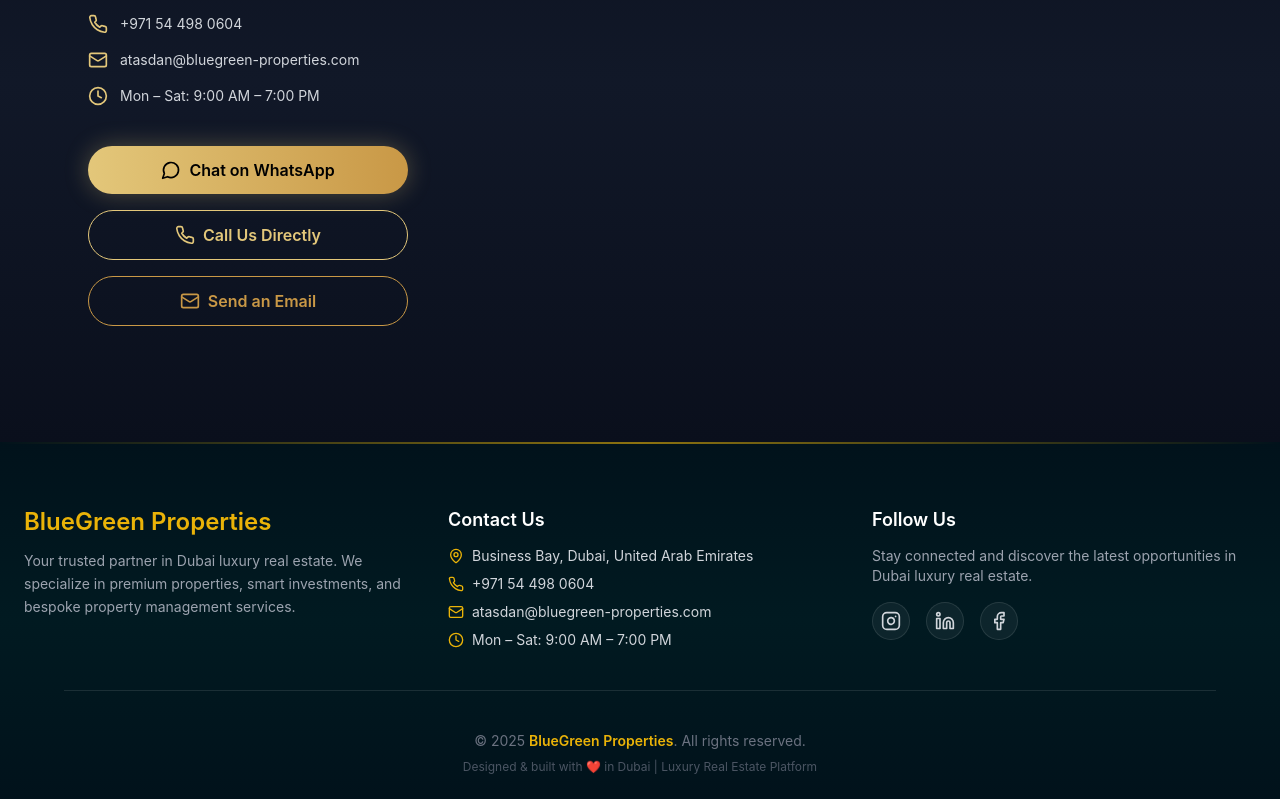
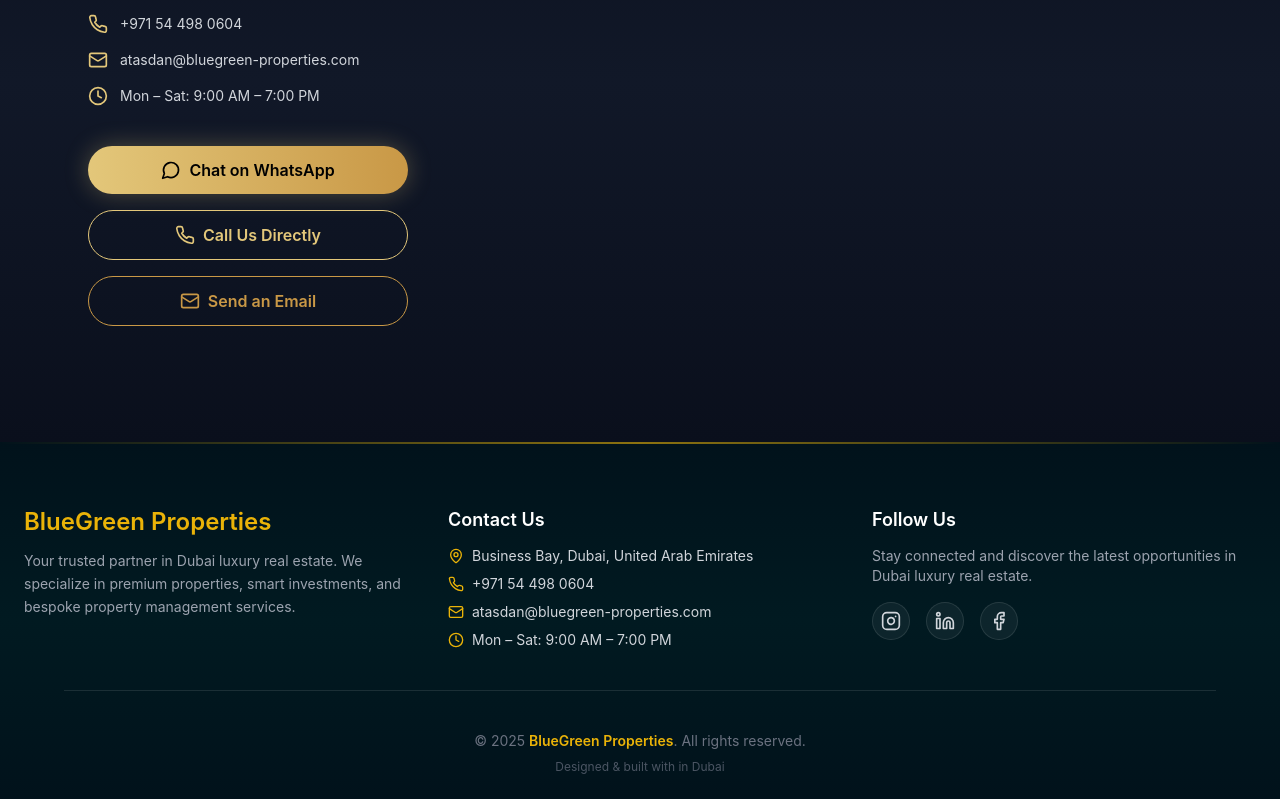
Before and after one commit to MohamedBatari/bluegreen-properties, a React (Vite) app: page /contact in a window 1280 px wide. Shown: the part 373-1172 px from the top of the page. Built offline with nearby package versions, Linux system fonts and the light colour scheme.

Commit message:
Your commit message

```diff
--- a/src/components/Footer.tsx
+++ b/src/components/Footer.tsx
@@ -88,7 +88,7 @@
           <span className="text-gold font-semibold">BlueGreen Properties</span>. All rights reserved.
         </p>
         <p className="mt-2 text-xs text-gray-600">
-          Designed & built with ❤️ in Dubai | Luxury Real Estate Platform
+          Designed & built with in Dubai
         </p>
       </div>
     </footer>
```
